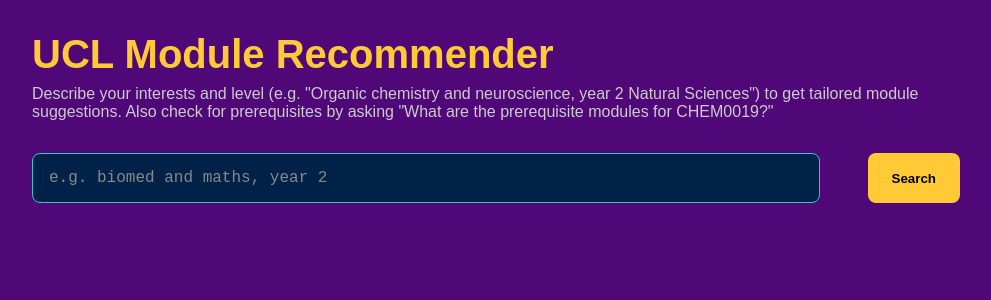
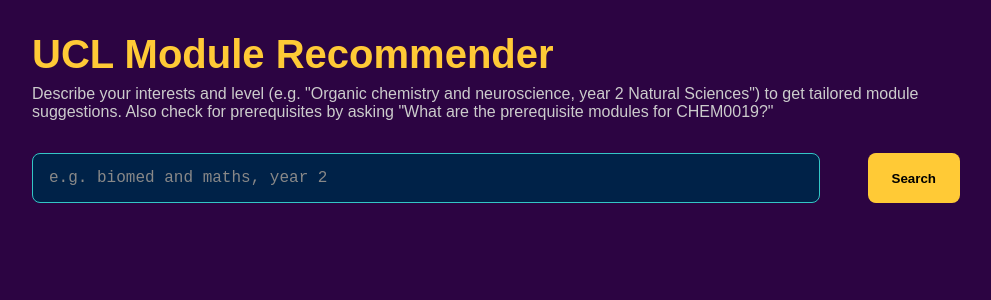
Before and after one commit to VedhRKannan/ucl-mods, a Next.js app in the folder ucl-module-recs/: page / in a window 1280 px wide. Shown: the top 300 px of the page, without its empty margins (144-1135 px from the left). Built offline with nearby package versions, Linux system fonts and the light colour scheme.

Commit message:
diff purple?

```diff
--- a/ucl-module-recs/src/app/globals.css
+++ b/ucl-module-recs/src/app/globals.css
@@ -43,5 +43,5 @@ a {
 
 body,
 main {
-  background: #500778; /* Purple / Vibrant */
+  background: #2C0442; /* Purple / Vibrant */
 }
```
